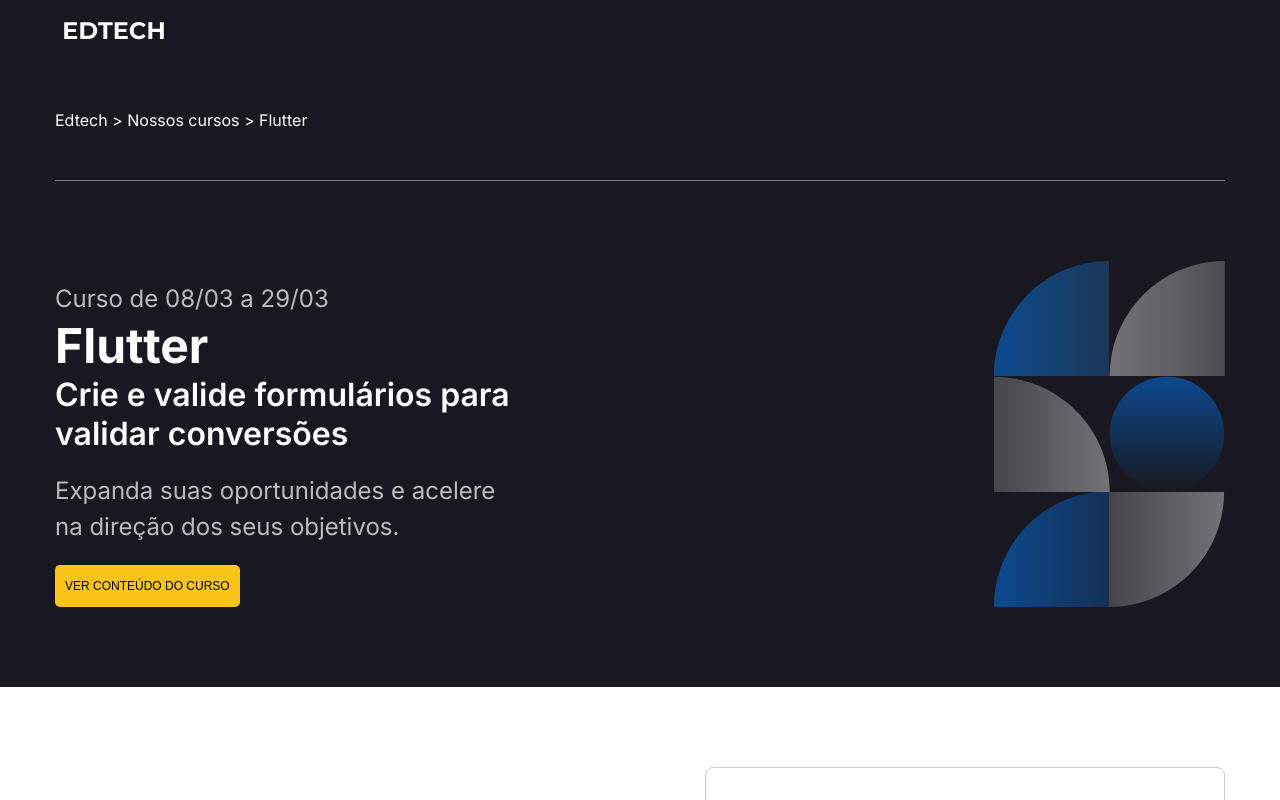
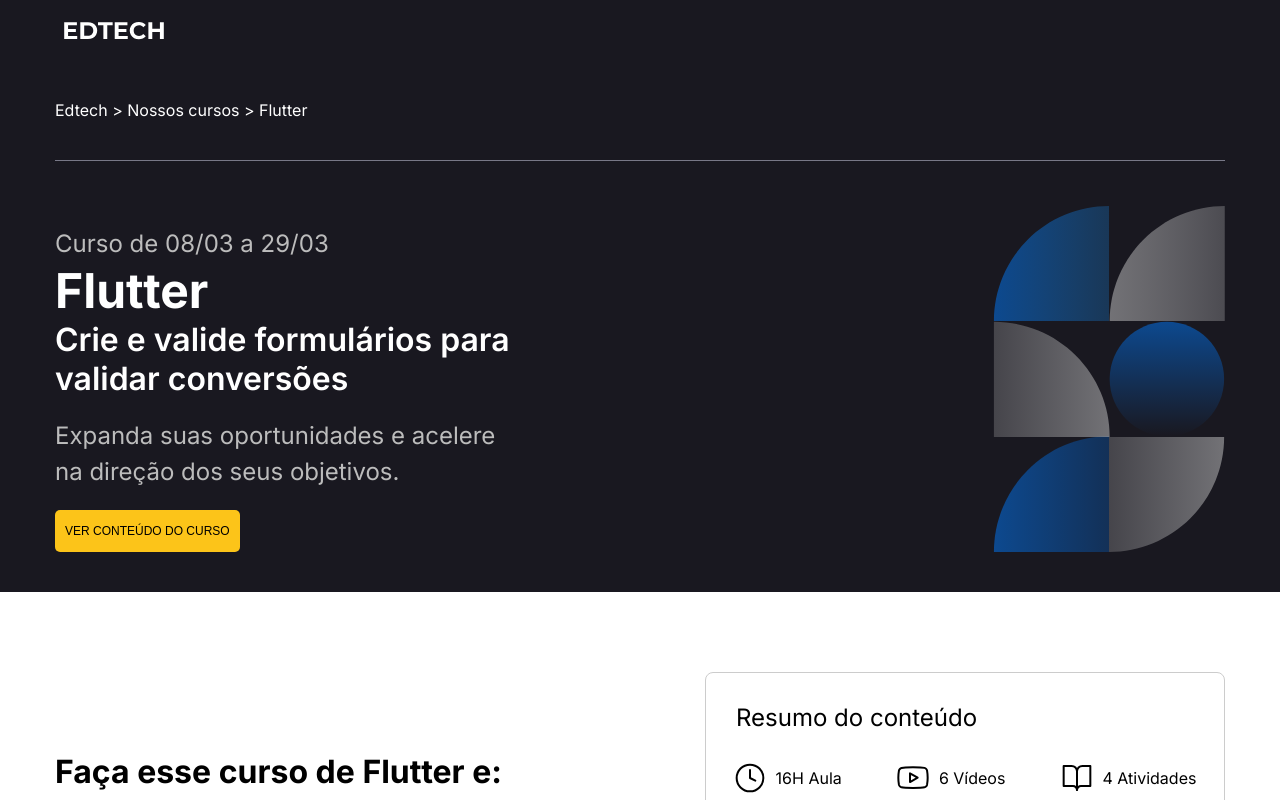
Before and after one commit to daniela-mo/Plataforma-Cursos, a Vue app: page /courses in a window 1280 px wide. Shown: the top 800 px of the page. Built offline with nearby package versions, Linux system fonts and the light colour scheme.

Commit message:
ajustes em fontes

```diff
--- a/src/components/Home/Benefits/index.vue
+++ b/src/components/Home/Benefits/index.vue
@@ -62,6 +62,7 @@
       &__text {
         width: 190px;
         flex-wrap: wrap;
+        line-height: 200%;
 
         span {
           font-family: Inter;
--- a/src/components/Home/Courses/Cards/index.vue
+++ b/src/components/Home/Courses/Cards/index.vue
@@ -31,22 +31,21 @@
 <style lang="scss">
 .card {
   width: 364px;
-  height: 540px;
+  height: 510px;
   background: #212125;
   border-radius: 8px;
   &__top {
     display: flex;
-    padding: 25px;
+    padding: 20px;
     justify-content: space-between;
     &__text {
       display: flex;
       justify-content: space-between;
       flex-direction: column;
+      padding-bottom: 20px;
       &__mobile {
         width: 62px;
-        height: 30px;
-        left: 136px;
-        top: 1440px;
+        height: 25px;
         background: #141313;
         border-radius: 2px;
         h3 {
@@ -77,7 +76,7 @@
     }
   }
   &__bottom {
-    padding: 25px;
+    padding: 0 25px;
     & {
       span {
         font-family: Inter;
@@ -94,13 +93,13 @@
         font-family: Inter;
         font-style: normal;
         font-weight: normal;
-        font-size: 19px;
+        font-size: 22px;
         line-height: 150%;
         color: #bcbcbc;
       }
     }
     &__button {
-      margin-top: 50px;
+      margin-top: 30px;
       padding: 10px;
       width: 154px;
       height: 49px;
--- a/src/components/Home/Courses/index.vue
+++ b/src/components/Home/Courses/index.vue
@@ -2,11 +2,15 @@
   <div class="courses">
     <div class="courses__content">
       <div class="courses__content__text">
+        <div>
           <h2>Cursos em aberto</h2>
+        </div>
+        <div class="courses__content__text__p">
           <p>
             Cursos e conteúdo para você se capacitar em tecnologia e negócios
             digitais.
           </p>
+        </div>
       </div>
       <div class="courses__content__cards">
         <Cards />
@@ -36,23 +40,25 @@ export default {
     margin-top: 60px;
     width: 100%;
     &__text {
-      width: 320px;
+      width: 360px;
       h2 {
         color: var(--color-white);
         font-family: Inter;
         font-style: bold;
         line-height: 48px;
-        font-size: 35px;
+        font-size: 40px;
       }
-
+      &__p {
+        width: 500px;
         p {
           margin-top: 10px;
           color: var(--color-white);
           font-family: Inter;
           font-style: normal;
           line-height: 25px;
-        font-size: 16px;
+          font-size: 24px;
           color: var(--color-light-silver);
+        }
       }
     }
     &__cards {
--- a/src/components/Home/Depoiments/index.vue
+++ b/src/components/Home/Depoiments/index.vue
@@ -40,7 +40,7 @@ export default {
         font-family: Inter;
         font-style: bold;
         line-height: 48px;
-        font-size: 35px;
+        font-size: 40px;
       }
 
       p {
@@ -48,7 +48,7 @@ export default {
         color: var(--color-white);
         font-family: Inter;
         font-style: normal;
-        line-height: 25px;
+        line-height: 24px;
         font-size: 16px;
         color: var(--color-light-silver);
       }
--- a/src/views/Courses.vue
+++ b/src/views/Courses.vue
@@ -1,12 +1,12 @@
 <template>
   <div>
     <div class="container">
-      <nav class="courses__nav">
-        <div>Edtech > Nossos cursos > Flutter</div>
-      </nav>
-      <div class="courses">
-        <div class="courses__top">
-          <div class="courses__top__text">
+      <div class="courses__nav">
+        <p>Edtech > Nossos cursos > Flutter</p>
+      </div>
+      <div class="courses__flutter">
+        <div class="courses__flutter__top">
+          <div class="courses__flutter__top__text">
             <p>Curso de 08/03 a 29/03</p>
 
             <h2>
@@ -20,13 +20,13 @@
               objetivos.
             </p>
             <div>
-              <button class="courses__top__button">
+              <button class="courses__flutter__top__button">
                 VER CONTEÚDO DO CURSO
               </button>
             </div>
           </div>
 
-          <div class="courses__top__img">
+          <div class="courses__flutter__top__img">
             <img src="@/assets/ilustracao_flutter.svg" />
           </div>
         </div>
@@ -62,27 +62,28 @@ export default {
 </script>
 
 <style lang="scss" scoped>
-.courses {
+.courses__nav {
   display: flex;
   max-width: 1170px;
-  padding: 80px 0;
+  padding: 40px 0;
   margin: 0 auto;
   width: 100%;
-  &__nav {
-    display: flex;
-    max-width: 1170px;
-    padding: 50px 0;
-    margin: 0 auto;
-    width: 100%;
-    flex-direction: row;
-    color: var(--color-white);
-    border-bottom: 1px var(--color-gray-50) solid;
-  }
+  flex-direction: row;
+  color: var(--color-white);
+  border-bottom: 1px var(--color-gray-50) solid;
+}
+.courses__flutter {
+  display: flex;
+  max-width: 1170px;
+  padding: 40px 0;
+  margin: 0 auto;
+  width: 100%;
+
   &__top {
     display: flex;
     justify-content: space-between;
     width: 100%;
-
+    padding-top: 5px;
     &__text {
       display: flex;
       flex-direction: column;
--- a/src/views/Home.vue
+++ b/src/views/Home.vue
@@ -2,14 +2,16 @@
   <section class="container">
     <div class="home">
       <div class="home__text">
-        <h1 class="home__text__h1">
+        <div class="home__text__h1">
+          <h1>
             Aprenda novas habilidades e avance sua carreira
           </h1>
-
-        <p class="home__text__p">
+        </div>
+        <div class="home__text__p">
+          <p>
             Expanda suas oportunidades e acelere na direção dos seus objetivos.
           </p>
-
+        </div>
         <button class="home__text__button">
           CONHEÇA NOSSOS CURSOS
         </button>
@@ -45,24 +47,35 @@ export default {
 };
 </script>
 
-<style lang="scss" scoped>
+<style lang="scss">
 .home {
   display: flex;
+  justify-content: space-between;
   max-width: 1170px;
   padding: 80px 0;
   margin: 0 auto;
+
   &__text {
     display: flex;
     flex-direction: column;
     align-items: flex-start;
+    padding-top: 90px;
     &__h1 {
+      width: 500px;
+      h1 {
         color: var(--color-white);
         font-weight: 700;
         font-size: 48px;
       }
+    }
     &__p {
+      width: 450px;
+      margin-top: 25px;
+      p {
         color: var(--color-white);
-      margin-top: 20px;
+        font-family: Inter;
+        font-size: 24px;
+      }
     }
     &__button {
       background: var(--color-button);
@@ -75,7 +88,12 @@ export default {
     }
   }
   &__img {
-    justify-content: space-between;
+    width: 582px;
+    height: 495px;
+    img {
+      width: 582px;
+      height: 495px;
+    }
   }
 }
 </style>
```
Lines whose indentation alone changed are shown as unchanged.
